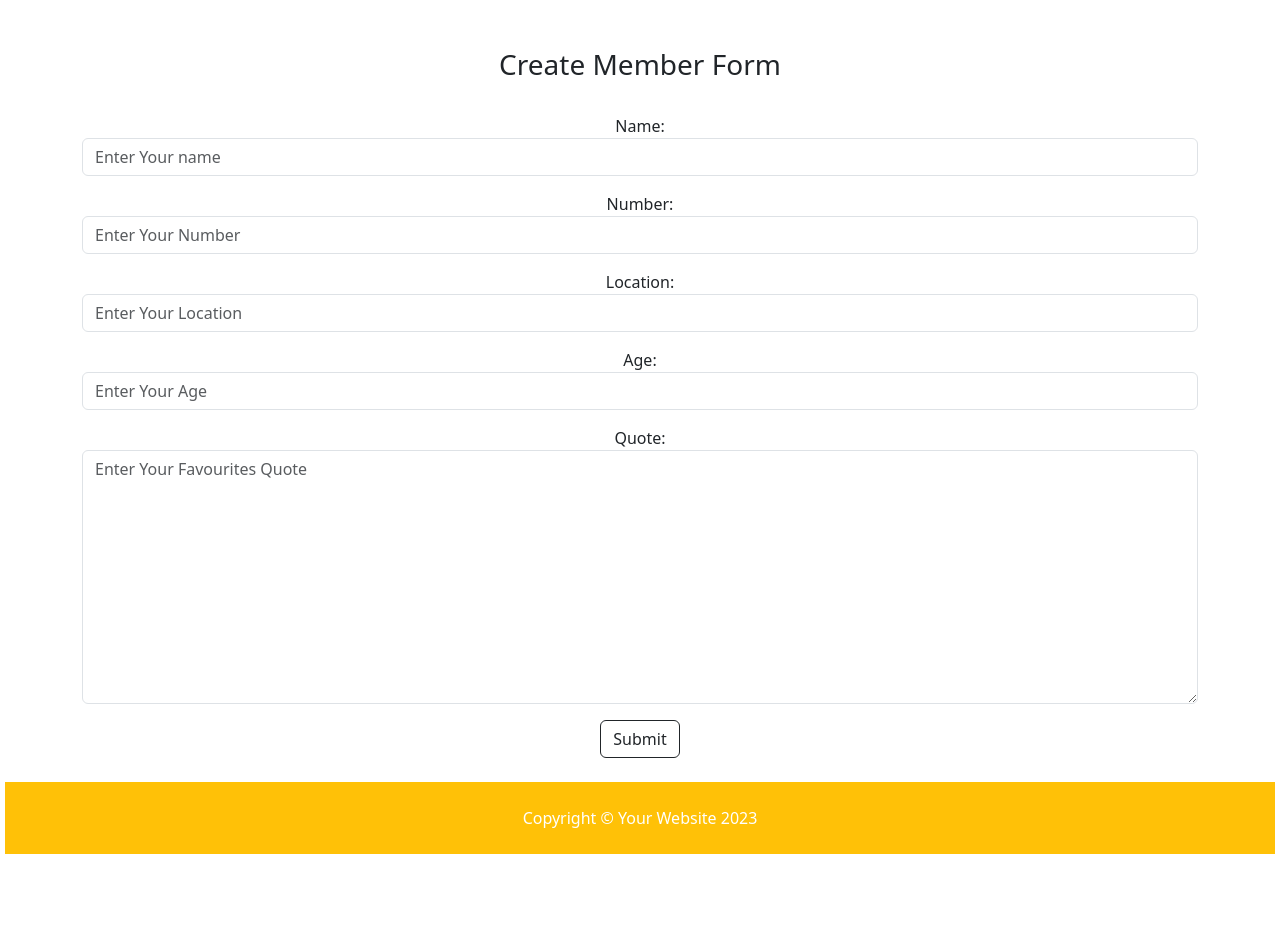
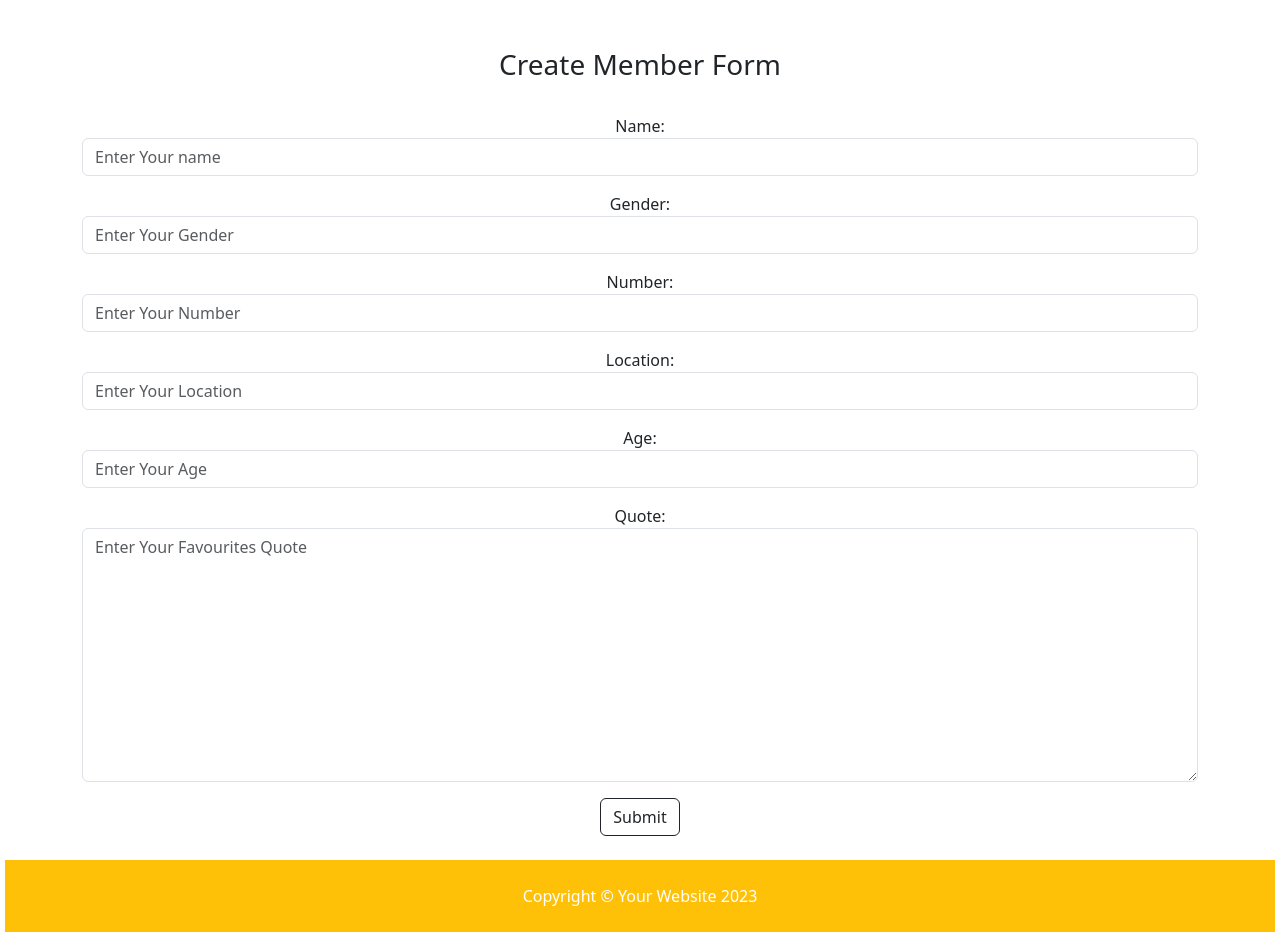
Before and after one commit to jiggyboy1/show_all_member, a Django app: page /create/ in a window 1280 px wide. Shown: the part 273-1205 px from the top of the page. Before the commit the page ends 1127 px from the top, so only its background shows below. Run offline with Django 5.2, Linux system fonts and the light colour scheme.

Commit message:
initial commit

```diff
--- a/main/forms.py
+++ b/main/forms.py
@@ -8,10 +8,11 @@ from django.contrib.auth.models import User
 class MemberForms(forms.ModelForm):
     class Meta:
         model = Member
-        fields = ['name','number','location','age','quote','location']
+        fields = ['name','gender','number','location','age','quote','location',]
 
         widgets ={
             'name': forms.TextInput(attrs={'class':'form-control','placeholder':'Enter Your name'}),
+            'gender': forms.TextInput(attrs={'class':'form-control','placeholder':'Enter Your Gender'}),
             'location': forms.TextInput(attrs={'class':'form-control','placeholder':'Enter Your Location'}),
             'number': forms.TextInput(attrs={'class':'form-control','placeholder':'Enter Your Number'}),
             'age': forms.TextInput(attrs={'placeholder':'Enter Your Age','class':'form-control'}),
```
Also changed, not shown: templates/room.html (+8 -1 lines).
